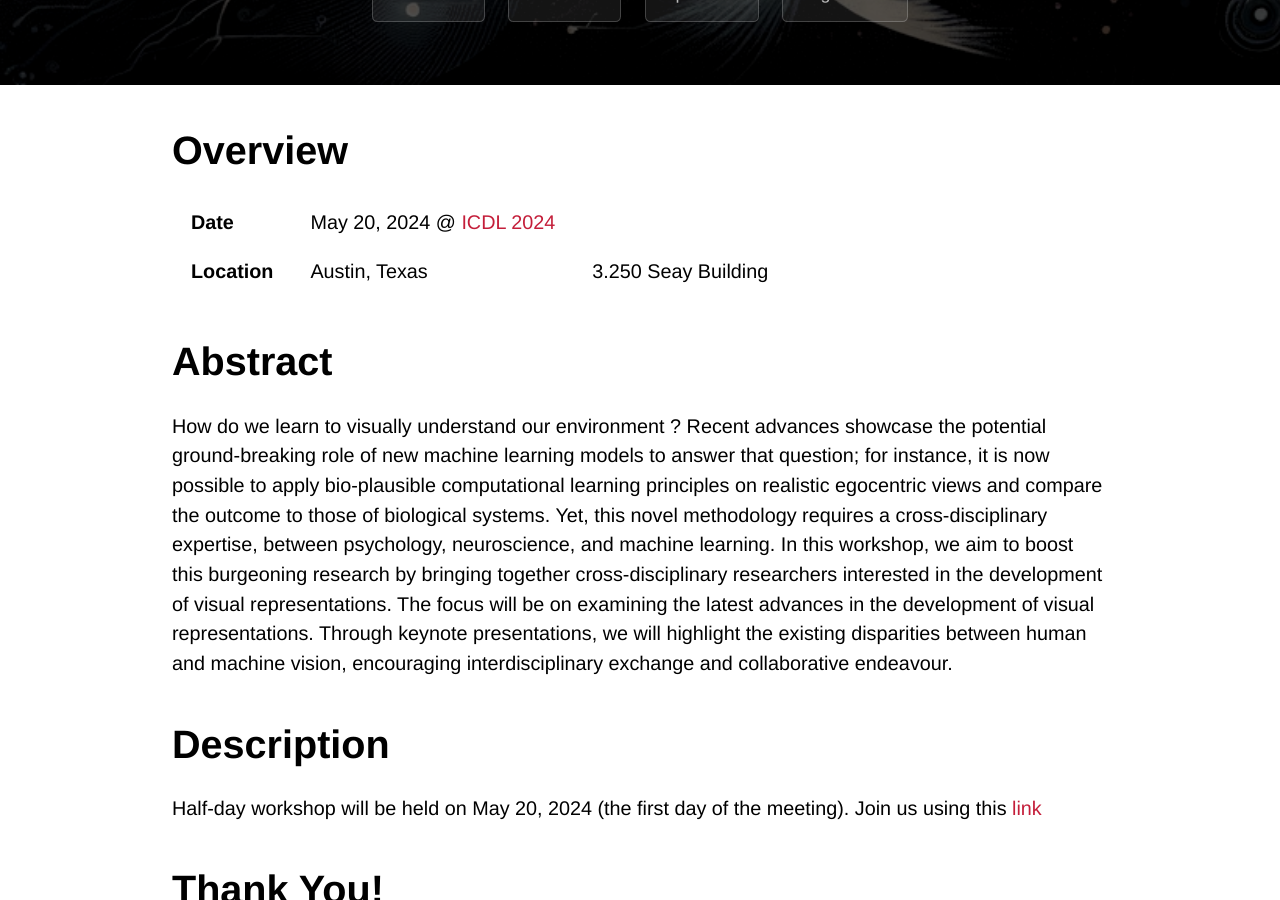
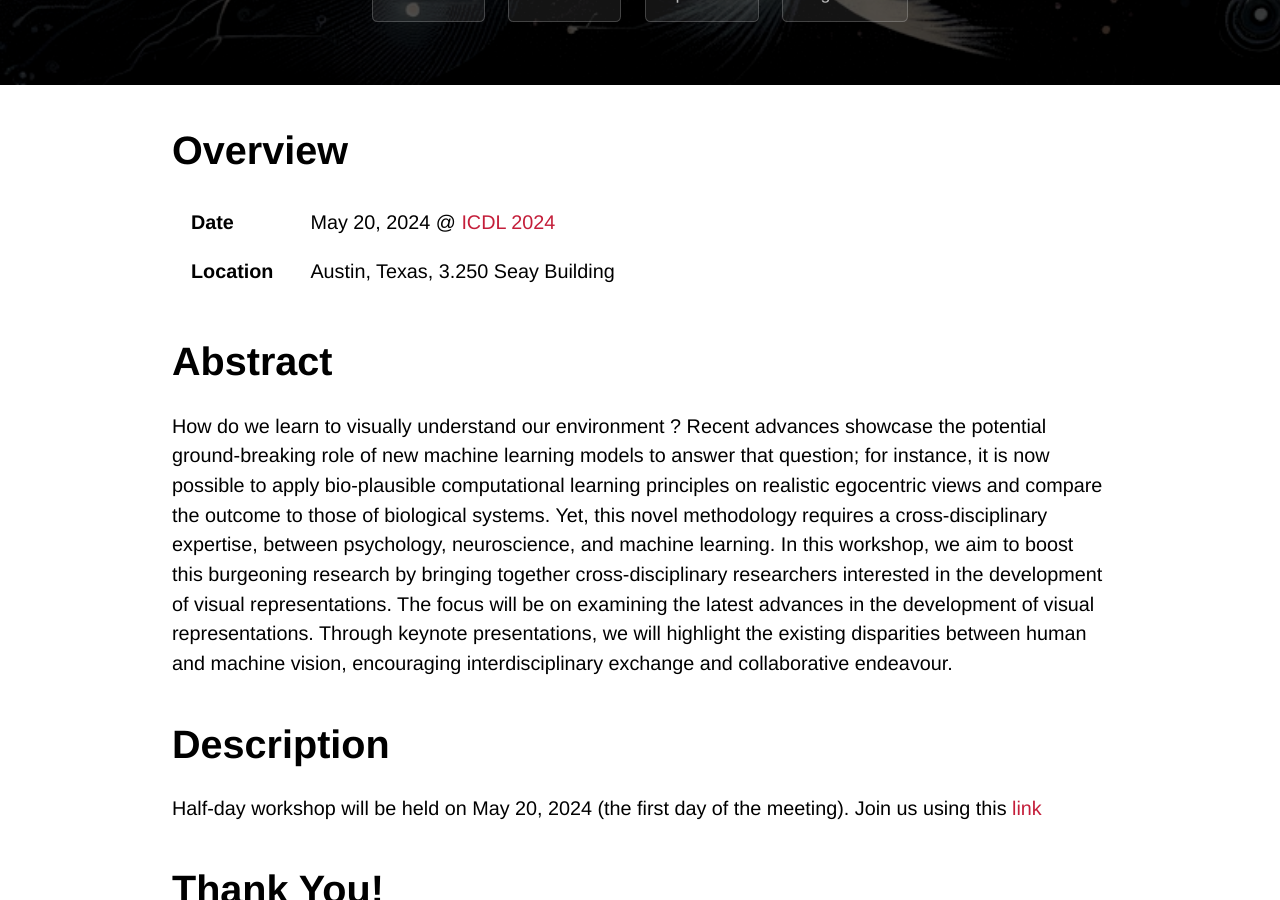
Before and after one commit to ICDL-DVRHM/icdl-dvrhm.github.io, a Jekyll site: the page built from index.md, in a window 1280 px wide and 900 px high, scrolled down 431 px. Built offline with Jekyll 4.4.1, drawn with Linux system fonts in a browser that asks for light colours; some web fonts are replaced.

```diff
--- a/index.md
+++ b/index.md
@@ -6,7 +6,7 @@ title: Overview
 # Overview
 
 | **Date** | May 20, 2024 @ [ICDL 2024](https://la.utexas.edu/users/dil/ICDL_Austin_2024) |
-| **Location** | Austin, Texas | 3.250 Seay Building
+| **Location** | Austin, Texas, 3.250 Seay Building |
 
 # Abstract
 
```
